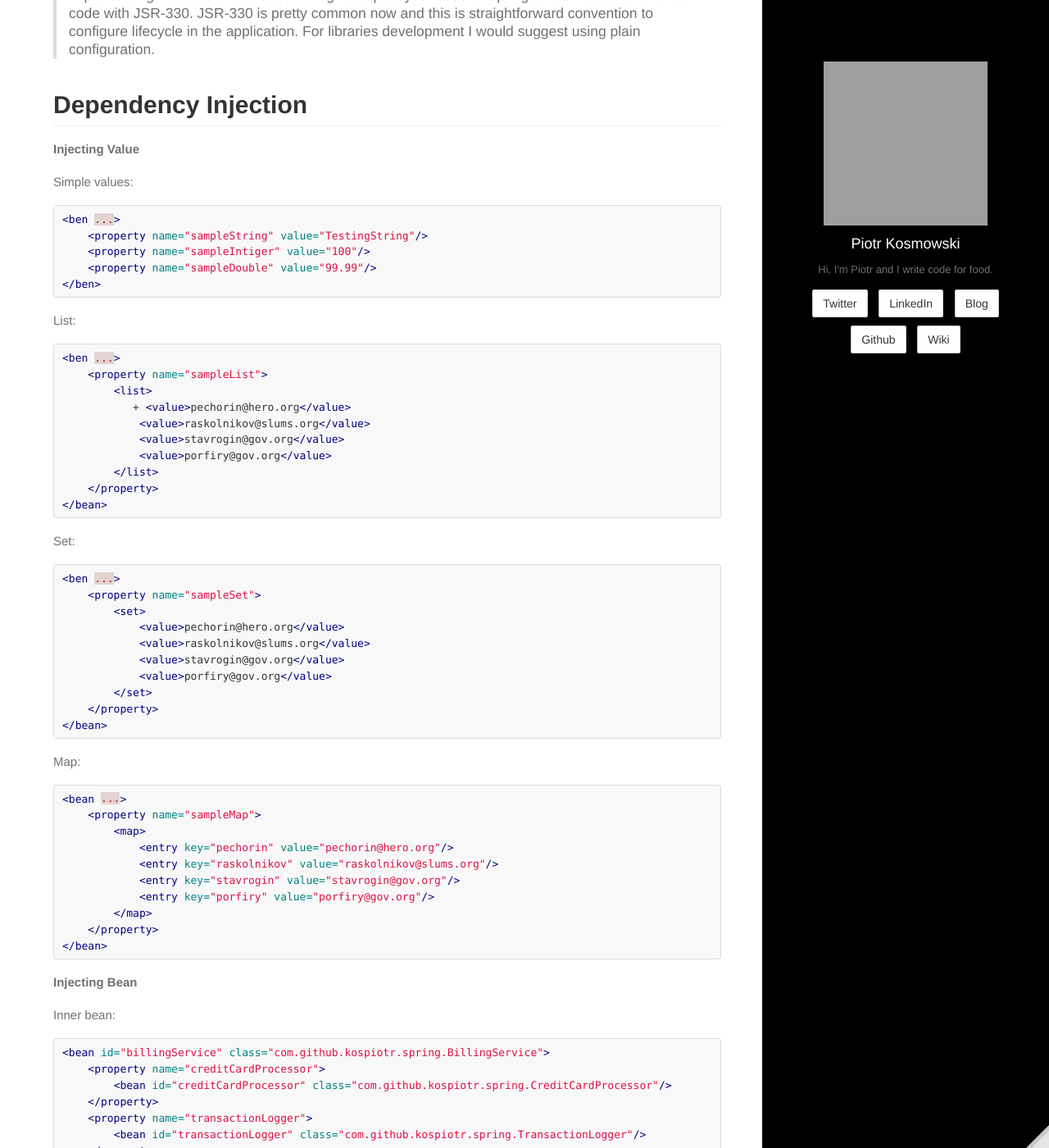
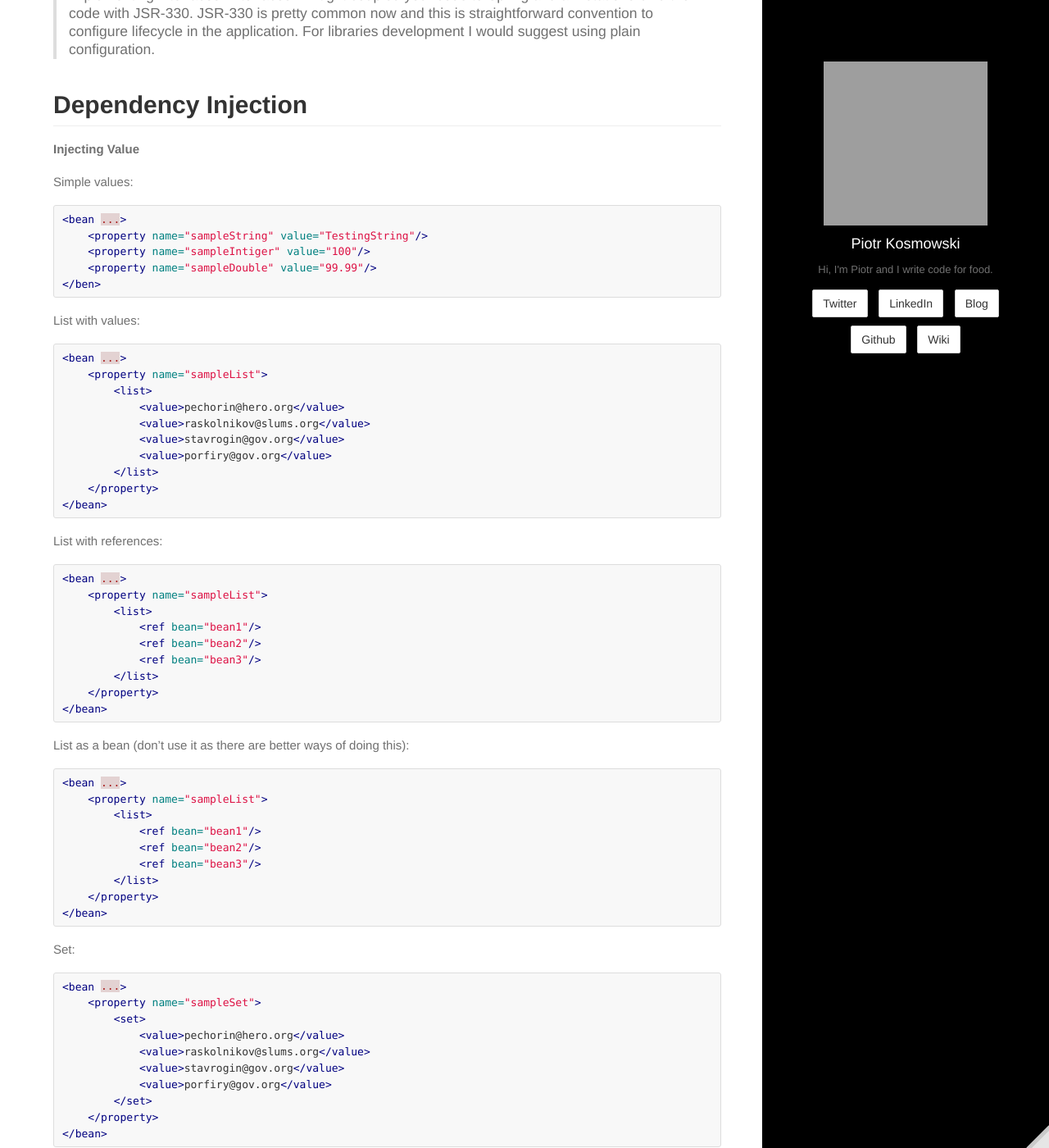
Before and after one commit to kospiotr/kospiotr.github.io, a Jekyll site: the page built from wiki/spring-framework-core.md, in a window 1280 px wide and 1400 px high, scrolled down 11845 px. Shown: the whole window at 82% size. Built offline with Jekyll 4.4.1, drawn with Linux system fonts in a browser that asks for light colours; Markdown is read by kramdown in place of the engine named in the settings; grey boxes are pictures that could not be loaded.

Commit message:
Workshop update

````diff
--- a/wiki/spring-framework-core.md
+++ b/wiki/spring-framework-core.md
@@ -537,20 +537,20 @@ Lifecycle driven by annotation reference: [Lifecycle with annotations](/wiki/spr
 Simple values:
 
 ```xml
-<ben ...>
+<bean ...>
     <property name="sampleString" value="TestingString"/>
     <property name="sampleIntiger" value="100"/>
     <property name="sampleDouble" value="99.99"/>
 </ben>
 ```
 
-List:
+List with values:
 
 ```xml
-<ben ...>
+<bean ...>
     <property name="sampleList">
         <list>
-           + <value>pechorin@hero.org</value>
+            <value>pechorin@hero.org</value>
             <value>raskolnikov@slums.org</value>
             <value>stavrogin@gov.org</value>
             <value>porfiry@gov.org</value>
@@ -559,10 +559,39 @@ List:
 </bean>
 ```
 
+List with references:
+
+```xml
+<bean ...>
+    <property name="sampleList">
+        <list>
+            <ref bean="bean1"/>
+            <ref bean="bean2"/>
+            <ref bean="bean3"/>
+        </list>
+    </property>
+</bean>
+```
+
+List as a bean (don't use it as there are better ways of doing this):
+
+```xml
+<bean ...>
+    <property name="sampleList">
+        <list>
+            <ref bean="bean1"/>
+            <ref bean="bean2"/>
+            <ref bean="bean3"/>
+        </list>
+    </property>
+</bean>
+```
+
+
 Set:
 
 ```xml
-<ben ...>
+<bean ...>
     <property name="sampleSet">
         <set>
             <value>pechorin@hero.org</value>
````
